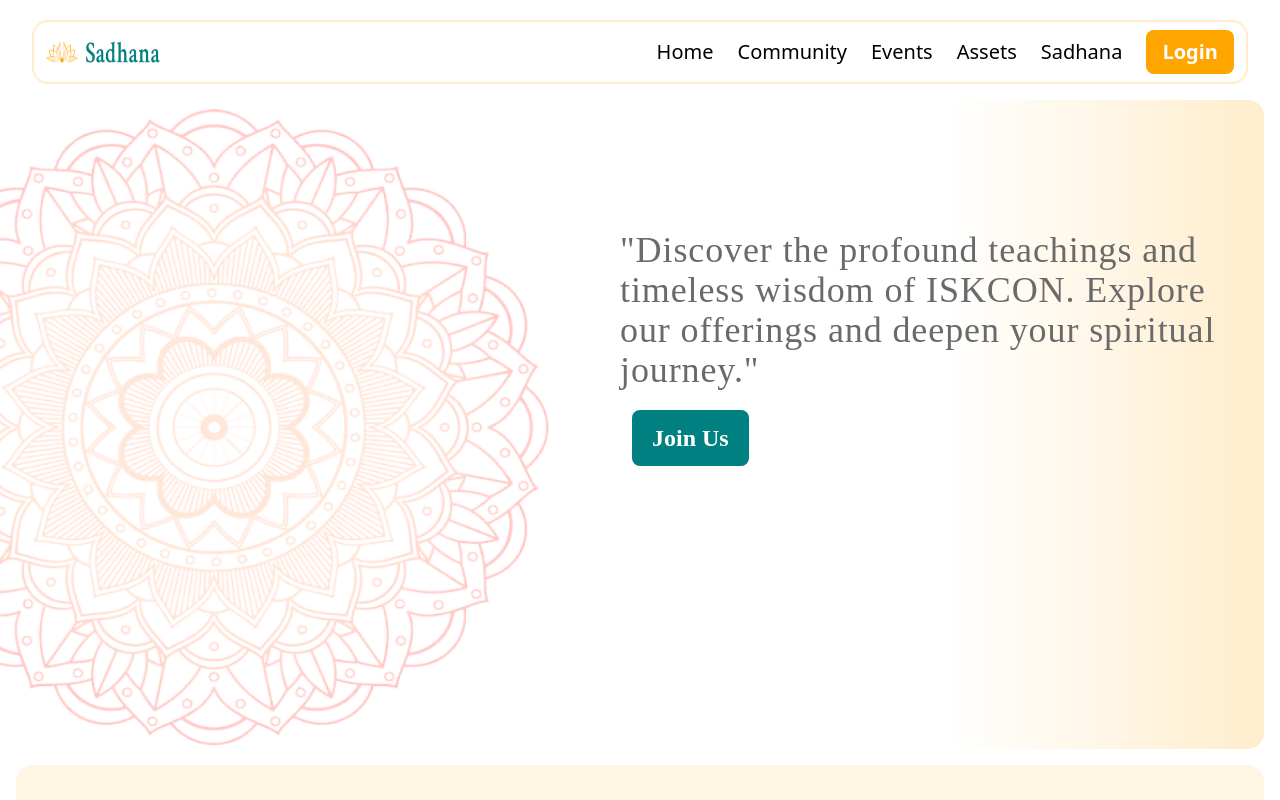
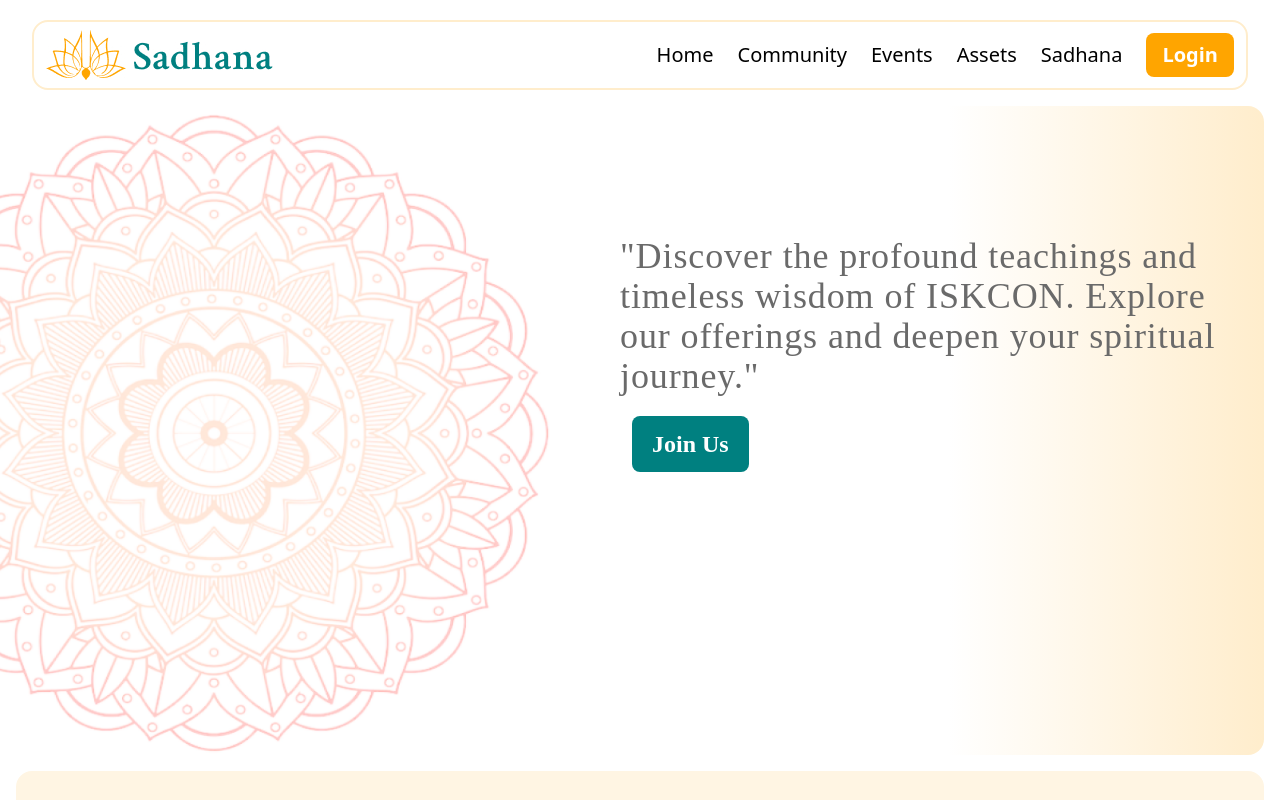
Before and after one commit to kartik-gupta-ij/this, a React (Vite) app in the folder client/: page / in a window 1280 px wide. Shown: the top 800 px of the page. Built offline with nearby package versions, Linux system fonts and the light colour scheme.

Commit message:
Almost navbar is fixed

```diff
--- a/client/src/components/Header.jsx
+++ b/client/src/components/Header.jsx
@@ -14,18 +14,24 @@
       <div className=" md:flex justify-between md:mt-5 mt-3 md:mx-8 mx-2 px-3 py-2 items-center md:border-2 border-[#FFEDCC] rounded-2xl">
         <div className="flex items-center justify-between">
           <Link to="/" className="flex items-center">
-            <img src={logo} alt="Logo" loading="lazy" className="md:mr-2 mr-1 md:flex w-[32px] h-[22px]" />
-            <img src={sadhna} alt="sadhana" loading="lazy" className='w-[74px] h-[22px]' />
+            <div className="md:hidden flex items-center">
+              <img src={logo} alt="Logo" loading="lazy" className="md:mr-2 mr-1 md:flex w-[32px] h-[22px]" />
+              <img src={sadhna} alt="sadhana" loading="lazy" className='w-[74px] h-[22px]' />
+            </div>
+            <div className="hidden md:flex items-center">
+            <img src={logo} alt="Logo" loading="lazy" className="md:mr-2 mr-1  " />
+            <img src={sadhna} alt="sadhana" loading="lazy" className='' />
+            </div>
           </Link>
           <div className='flex space-x-1 md:hidden'>
             {!currentUser && <div className=" block rounded-lg px-4 py-2  text-[#FFA500] font-semibold">
               <Link to="/signin">Login</Link>
             </div>}
             {currentUser && <Link to='/profile'><img src={currentUser?.profilePicture} className="rounded-full w-8 h-8  font-semibold" alt="profile" /></Link>}
-            {!currentUser && <div  className=" rounded-lg px-3 py-1 bg-[#FFA500] text-white font-bold">
-                <Link to="/signup">Join Us</Link>
-              </div>}
-              {currentUser && <Link to='/profile'><img src={currentUser?.profilePicture} className="rounded-full w-8 h-8  font-bold" alt="profile" /></Link>}
+            {!currentUser && <div className=" rounded-lg px-3 py-1 bg-[#FFA500] text-white font-bold">
+              <Link to="/signup">Join Us</Link>
+            </div>}
+            {currentUser && <Link to='/profile'><img src={currentUser?.profilePicture} className="rounded-full w-8 h-8  font-bold" alt="profile" /></Link>}
 
           </div>
         </div>
```
